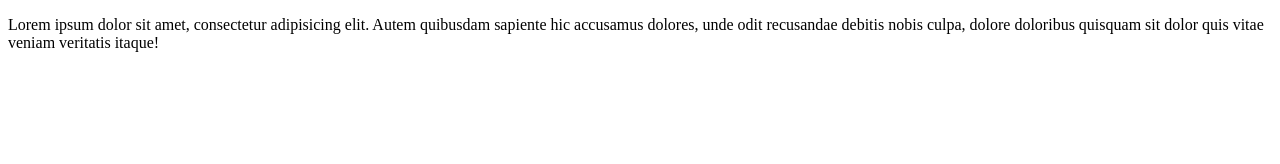
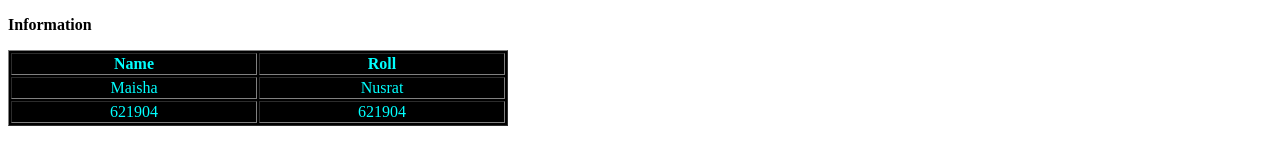
Before and after one commit to maishaktar/Maisha-Nusrat, a plain HTML site: page index.html in a window 1280 px wide. Drawn offline with Linux system fonts and the light colour scheme.

Commit message:
Information

```diff
--- a/index.html
+++ b/index.html
@@ -6,6 +6,20 @@
     <title>Document</title>
 </head>
 <body>
-    <p>Lorem ipsum dolor sit amet, consectetur adipisicing elit. Autem quibusdam sapiente hic accusamus dolores, unde odit recusandae debitis nobis culpa, dolore doloribus quisquam sit dolor quis vitae veniam veritatis itaque!</p>
+    <p><b>Information</b></p>
+     <table border="1" width="500px" style="text-align: center; background-color:black; color: aqua;" >
+        <tr>
+            <th>Name</th>
+            <th>Roll</th>
+        </tr>
+        <tr>
+            <td>Maisha</td>
+            <td>Nusrat</td>
+        </tr>
+        <tr>
+            <td>621904</td>
+            <td>621904</td>
+        </tr>
+     </table>
 </body>
 </html>
```
